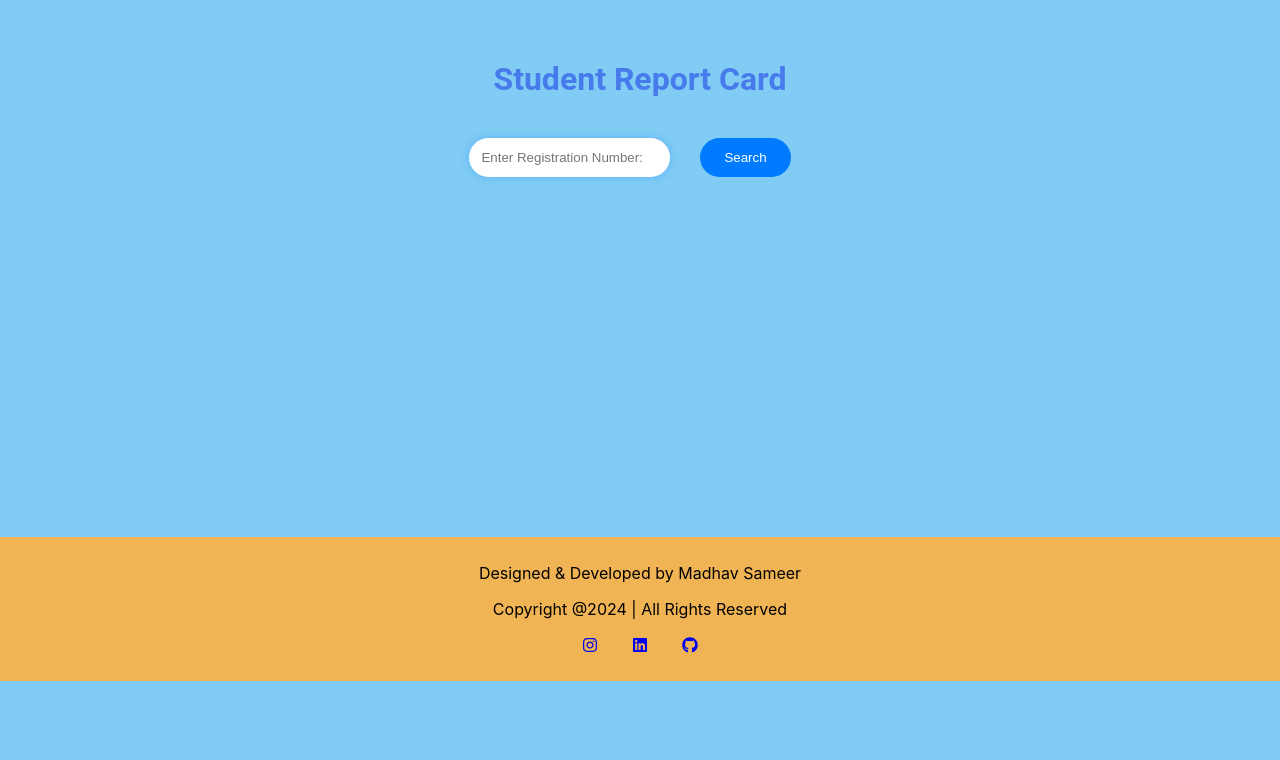
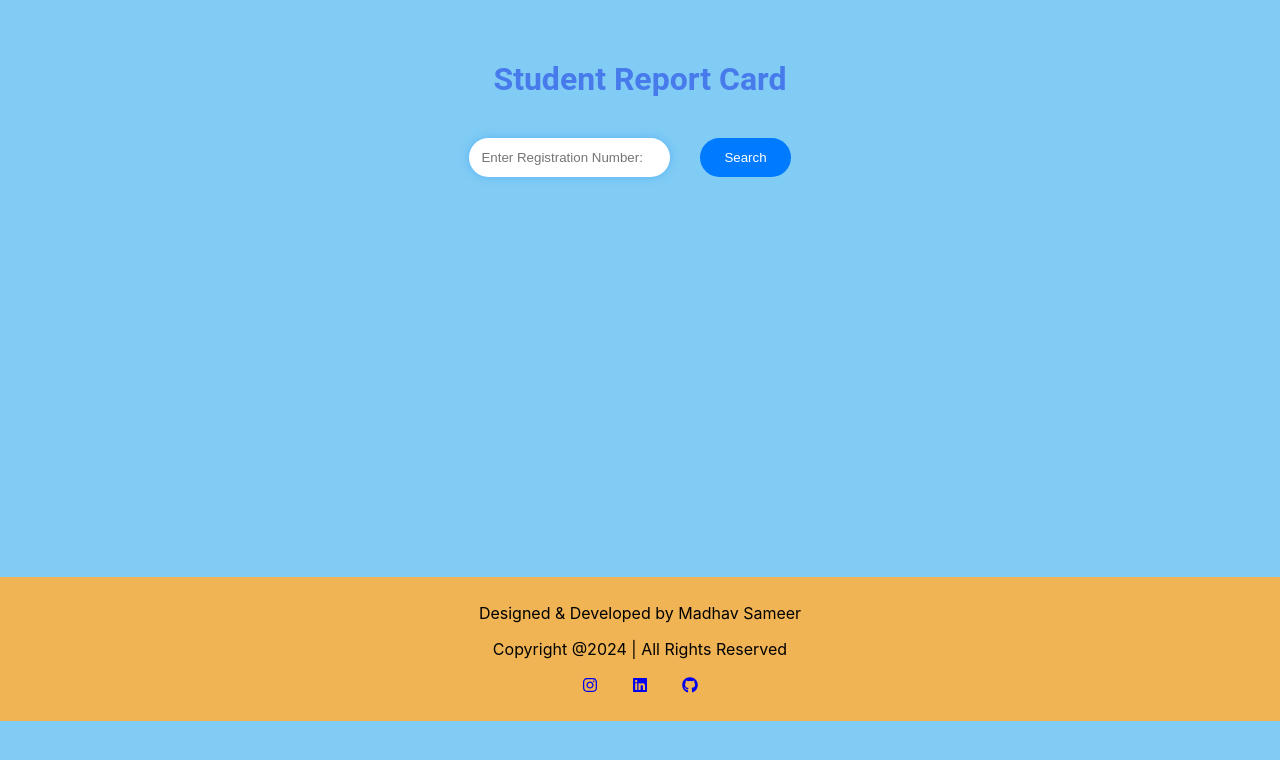
Before and after one commit to Madhavsameer/CUTM_RESULT_FRONTEND, a React (Create React App) app: page / in a window 1280 px wide. Shown: the top 760 px of the page. Built offline with nearby package versions, Linux system fonts and the light colour scheme.

Commit message:
Styled footer

```diff
--- a/src/StudentDetails.css
+++ b/src/StudentDetails.css
@@ -86,7 +86,7 @@ body{
     color: #2f5de7;
     margin-top: 20px;
     background-color: #e467cd;
-    width: 200px;
+    width: 180px;
     height: 35px;
     border-radius: 10px;
     margin-left: 80%;
@@ -166,7 +166,7 @@ body{
 }
 #footer{
     background-color: #f0b454;
-    margin-top: 340px;
+    margin-top: 380px;
     padding: 10px;
     text-align:center ;
 
```
